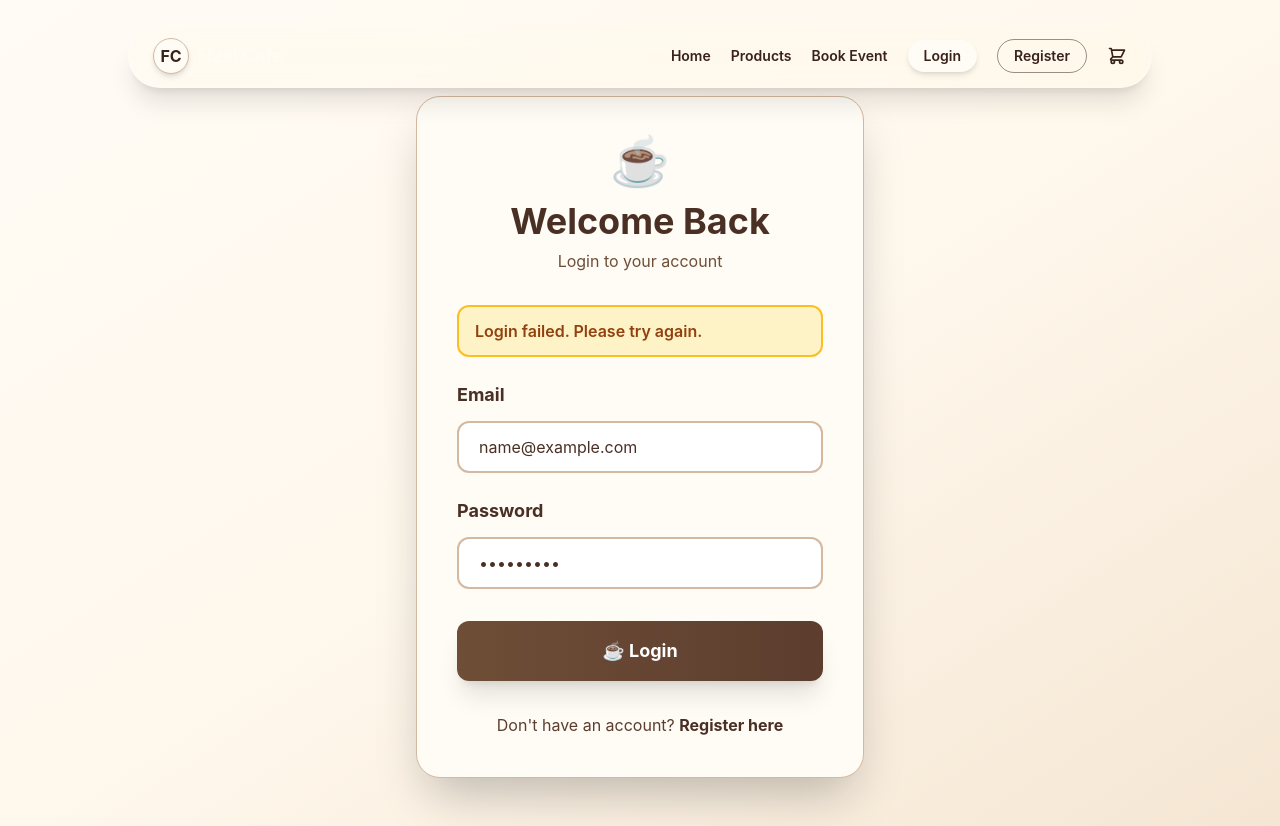
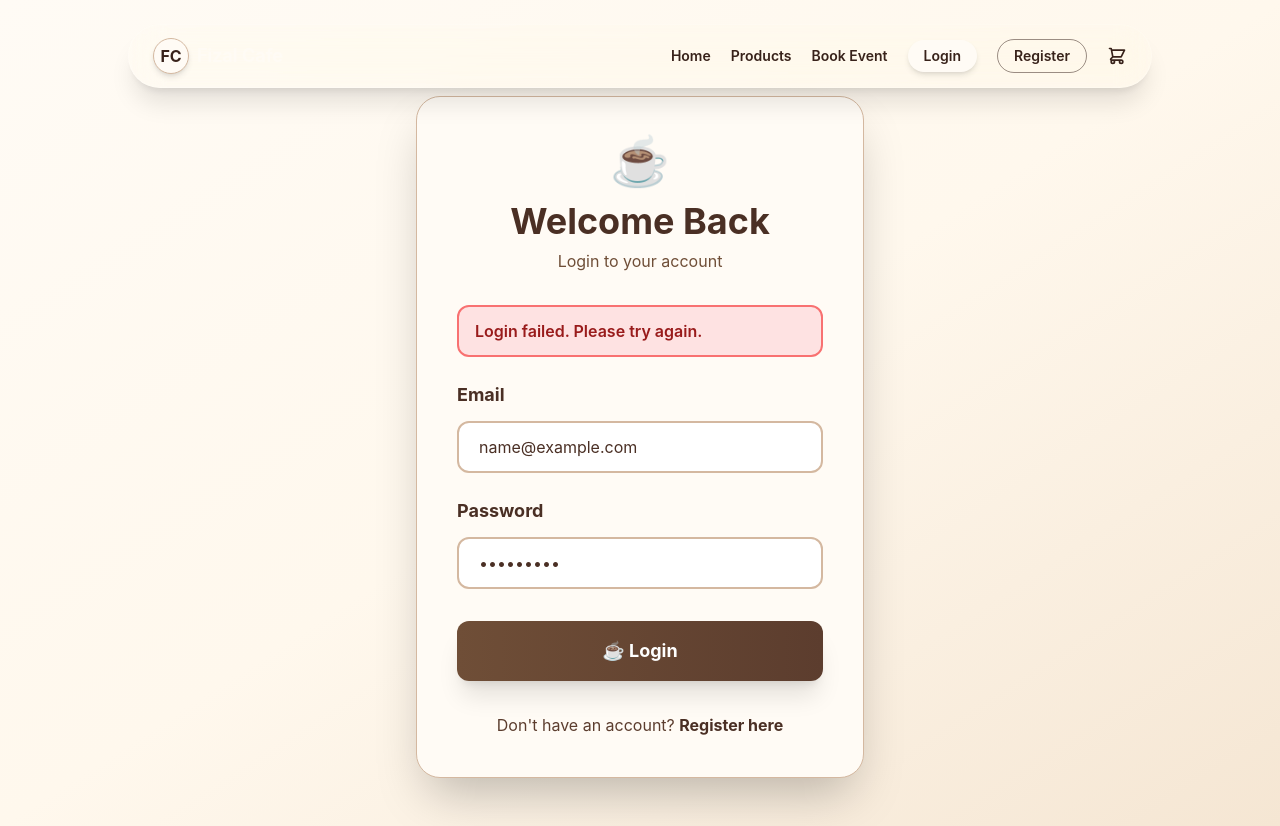
Before and after one commit to Sonukathat/Fizal-Cafe, a React (Vite) app: page /login in a window 1280 px wide. Both pictures are taken after typing "name@example.com", "Sample123" into the empty fields and a click on the button "☕ Login". Built offline with nearby package versions, Linux system fonts and the light colour scheme; no server answers.

Commit message:
update login component

```diff
--- a/src/pages/Login.jsx
+++ b/src/pages/Login.jsx
@@ -67,9 +67,13 @@ const Login = () => {
         </motion.div>
 
         {error && (
-          <div className="bg-amber-100 border-2 border-amber-400 text-amber-800 px-4 py-3 rounded-xl mb-6 font-semibold">
+          <motion.div
+            initial={{ opacity: 0, y: -10 }}
+            animate={{ opacity: 1, y: 0 }}
+            className="bg-red-100 border-2 border-red-400 text-red-800 px-4 py-3 rounded-xl mb-6 font-semibold text-sm md:text-base"
+          >
             {error}
-          </div>
+          </motion.div>
         )}
 
         <form onSubmit={handleSubmit}>
```
Also changed, not shown: 1 other file (tests, documents, lock files or other folders).
